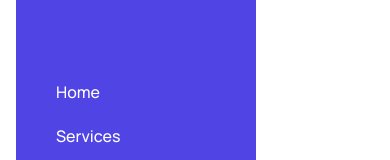
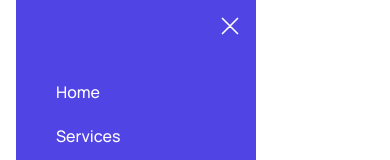
Before and after one commit to natitam1/tnt_ethiopia, a React (Vite) app: page / in a window 390 px wide. Shown: the top 160 px of the page. Built offline with nearby package versions, Linux system fonts and the light colour scheme.

Commit message:
Add sidebar toggle functionality

```diff
--- a/src/components/Navbar.jsx
+++ b/src/components/Navbar.jsx
@@ -1,7 +1,8 @@
-import React from "react";
+import React, { useState } from "react";
 import assets from "../assets/assets";
 
 const Navbar = ({ theme, setTheme }) => {
+  const [sidebarOpen, setSidebarOpen] = useState(false);
   return (
     <div className="flex items-center justify-between px-4 sm:px-12 lg:px-24 xl:px-40 py-4 sticky top-0 z-20 backdrop-blur-xl font-medium bg-white/50 dark:bg-gray-900/70">
       <a href="">
@@ -12,6 +13,11 @@ const Navbar = ({ theme, setTheme }) => {
         />
       </a>
       <div className="text-gray-700 dark:text-white sm:text-sm max-sm:w-60 max-sm:pl-10 max-sm:fixed top-0 bottom-0 max-sm:min-h-screen max-sm:h-full max-sm:flex-col max-sm:bg-primary max-sm:text-white max-sm:pt-20 flex sm:items-center gap-5 transition-all">
+        <img
+          src={assets.close_icon}
+          alt=""
+          className="w-5 absolute right-4 top-4 sm:hidden"
+        />
         <a href="#" className="sm:hover:border-b">
           Home
         </a>
```
